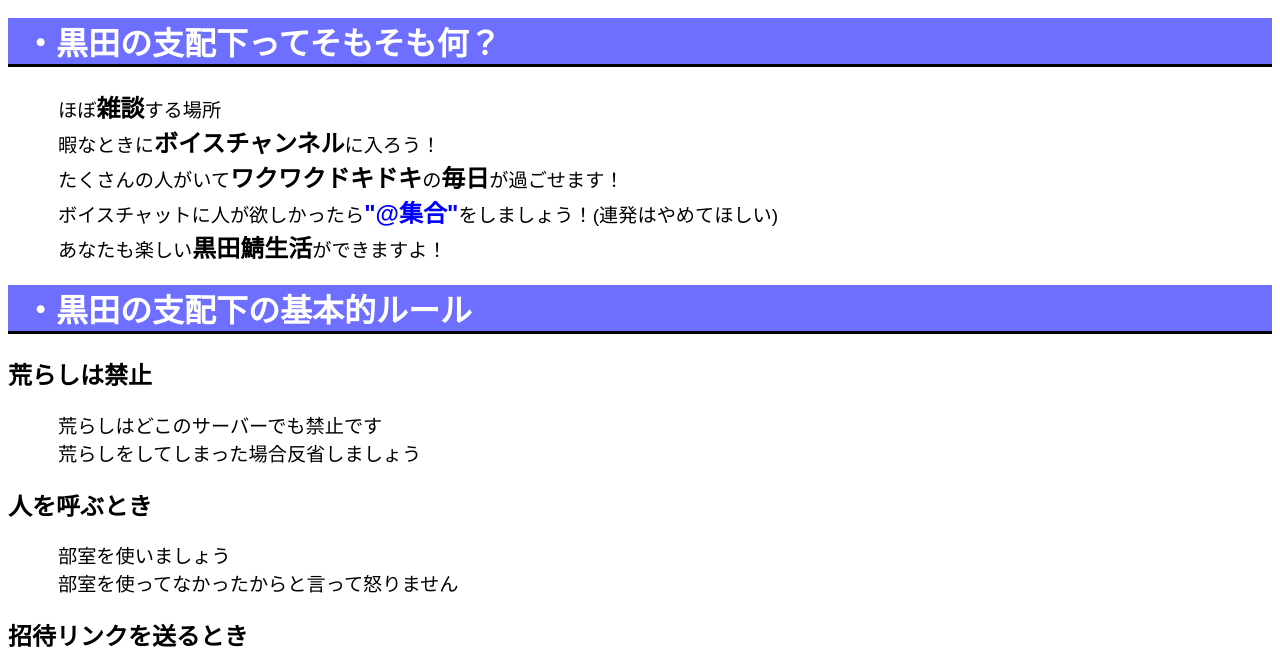
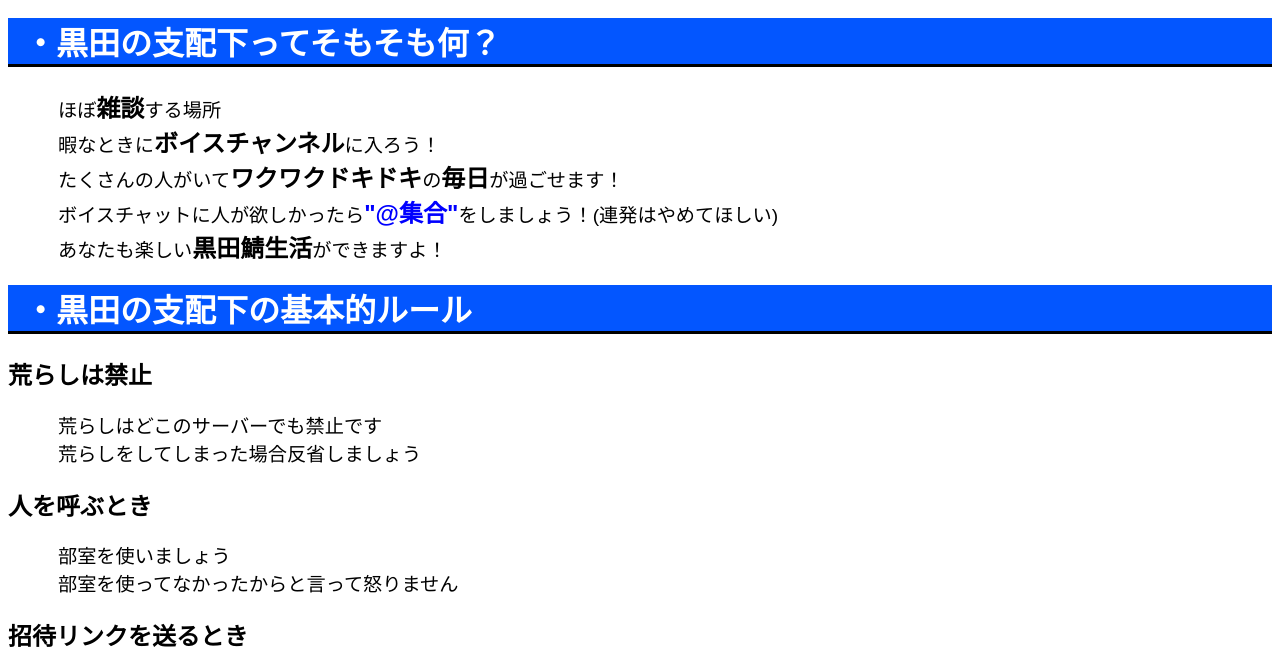
Before and after one commit to hideyan1017/kurodasaba, a plain HTML site: page index.html in a window 1280 px wide. Shown: the part 959-1628 px from the top of the page. Drawn offline with Linux system fonts and the light colour scheme.

Commit message:
Update index.html

```diff
--- a/index.html
+++ b/index.html
@@ -221,7 +221,7 @@ font-weight: bold;
 <style>
   h1{
     color: #ffffff;
-    background-color: rgba(110,110,255,1);
+    background-color: rgba(3,86,255,1);
      padding: 0rem 1rem;
   border-bottom: 3px solid #000;
   }
```
